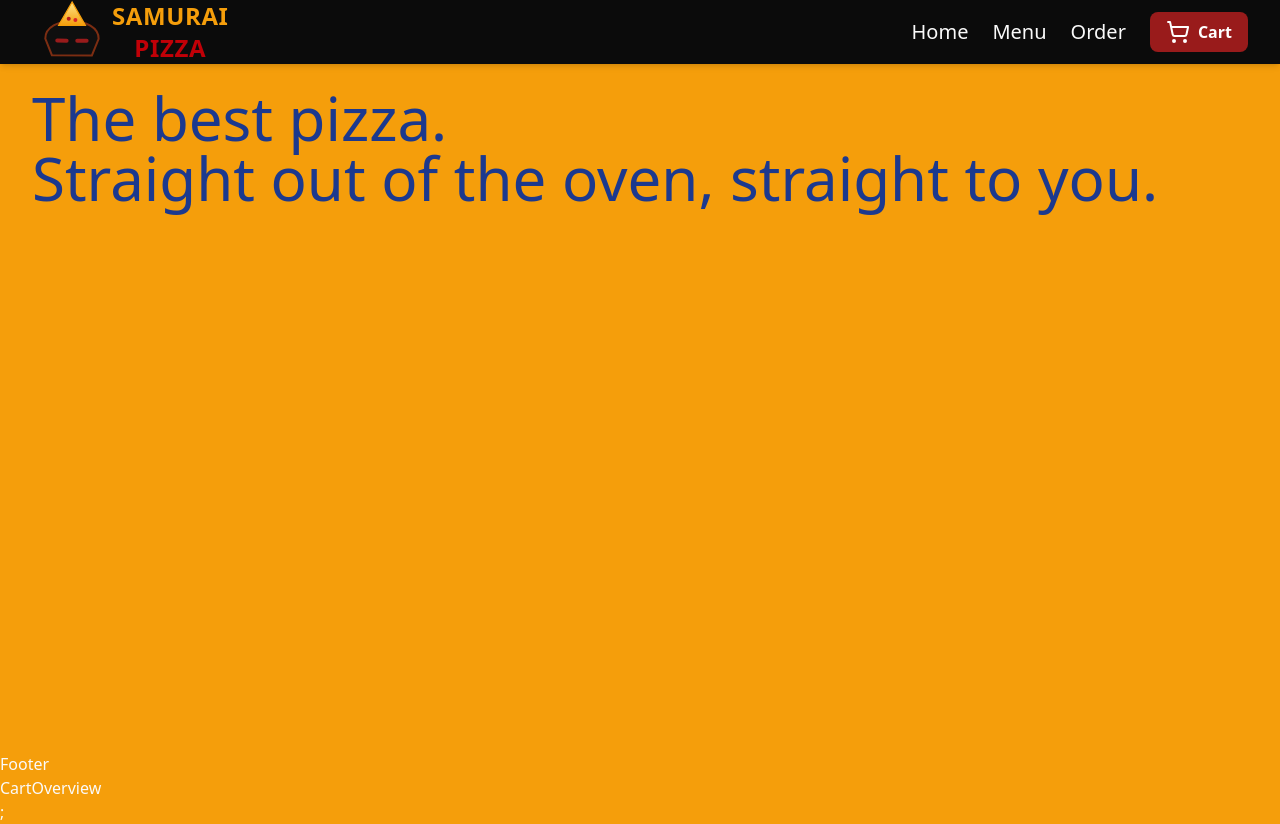
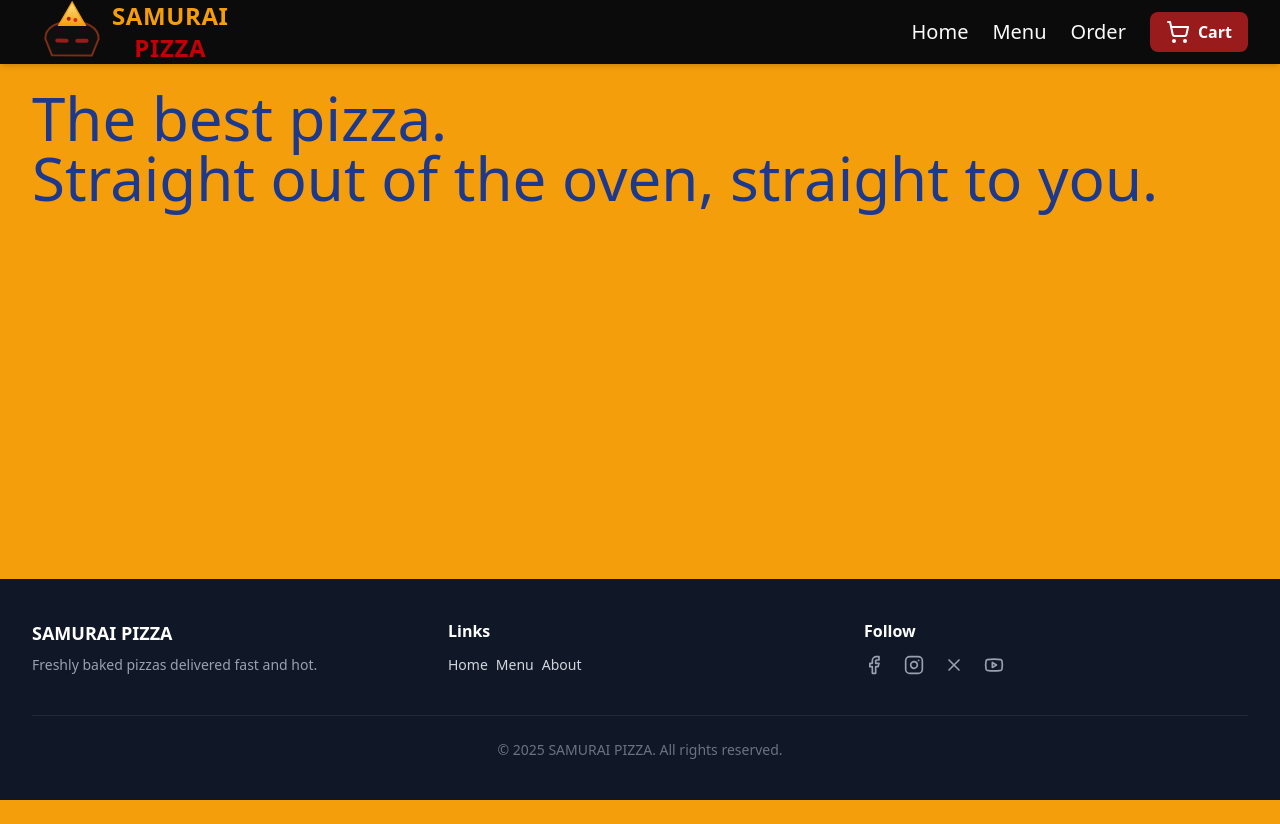
Before and after one commit to noureddineweb3dev/fast-pizza, a React (Vite) app: page / in a window 1280 px wide. After the commit the page ends 800 px from the top, so only its background shows below. Built offline with nearby package versions, Linux system fonts and the light colour scheme.

Commit message:
Footer content created and added

```diff
--- a/src/App.jsx
+++ b/src/App.jsx
@@ -33,7 +33,7 @@ function App() {
           },
         }}
       />
-      <RouterProvider router={router} />;
+      <RouterProvider router={router} />
     </>
   );
 }
--- a/src/layout/AppLayout.jsx
+++ b/src/layout/AppLayout.jsx
@@ -1,5 +1,4 @@
 import { Outlet } from 'react-router-dom';
-import CartOverview from '../features/cart/CartOverview';
 import Header from './Header';
 import Footer from './Footer';
 import Container from './Container';
@@ -14,7 +13,6 @@ function AppLayout() {
         </Container>
       </main>
       <Footer />
-      <CartOverview />
     </div>
   );
 }
--- a/src/layout/Footer.jsx
+++ b/src/layout/Footer.jsx
@@ -1,4 +1,92 @@
+import { Link } from 'react-router-dom';
+import { Facebook, Instagram, X, Youtube } from 'lucide-react';
+import { motion } from 'framer-motion';
+import Container from './Container';
+
 function Footer() {
-  return <div>Footer</div>;
+  return (
+    <footer className="mt-16 bg-gray-900 text-gray-300">
+      <Container className="py-10">
+        <div className="grid gap-8 sm:grid-cols-2 md:grid-cols-3">
+          {/* Brand */}
+          <div>
+            <h3 className="text-lg font-semibold text-white">SAMURAI PIZZA</h3>
+            <p className="mt-2 text-sm text-gray-400">
+              Freshly baked pizzas delivered fast and hot.
+            </p>
+          </div>
+
+          {/* Links */}
+          <div>
+            <h4 className="mb-3 font-semibold text-white">Links</h4>
+            <ul className="flex space-x-2 text-sm">
+              <li>
+                <Link to="/" className="hover:text-white">
+                  Home
+                </Link>
+              </li>
+              <li>
+                <Link to="/menu" className="hover:text-white">
+                  Menu
+                </Link>
+              </li>
+              <li>
+                <Link to="/about" className="hover:text-white">
+                  About
+                </Link>
+              </li>
+            </ul>
+          </div>
+
+          {/* Social */}
+          <div>
+            <h4 className="mb-3 font-semibold text-white">Follow</h4>
+            <div className="flex space-x-5">
+              <SocialIcon href="#" label="Facebook">
+                <Facebook className="h-5 w-5" />
+              </SocialIcon>
+
+              <SocialIcon href="#" label="Instagram">
+                <Instagram className="h-5 w-5" />
+              </SocialIcon>
+
+              <SocialIcon href="#" label="X">
+                <X className="h-5 w-5" />
+              </SocialIcon>
+              <SocialIcon href="#" label="Youtube">
+                <Youtube className="h-5 w-5" />
+              </SocialIcon>
+            </div>
+          </div>
+        </div>
+
+        {/* Bottom */}
+        <div className="mt-10 border-t border-gray-800 pt-6 text-center text-sm text-gray-500">
+          © {new Date().getFullYear()} SAMURAI PIZZA. All rights reserved.
+        </div>
+      </Container>
+    </footer>
+  );
 }
+
+function SocialIcon({ href, children, label }) {
+  return (
+    <motion.a
+      href={href}
+      aria-label={label}
+      target="_blank"
+      rel="noopener noreferrer"
+      whileHover={{
+        y: -3,
+        scale: 1.15,
+      }}
+      whileTap={{ scale: 0.95 }}
+      transition={{ type: 'spring', stiffness: 300, damping: 18 }}
+      className="text-gray-400 hover:text-white"
+    >
+      {children}
+    </motion.a>
+  );
+}
+
 export default Footer;
```
